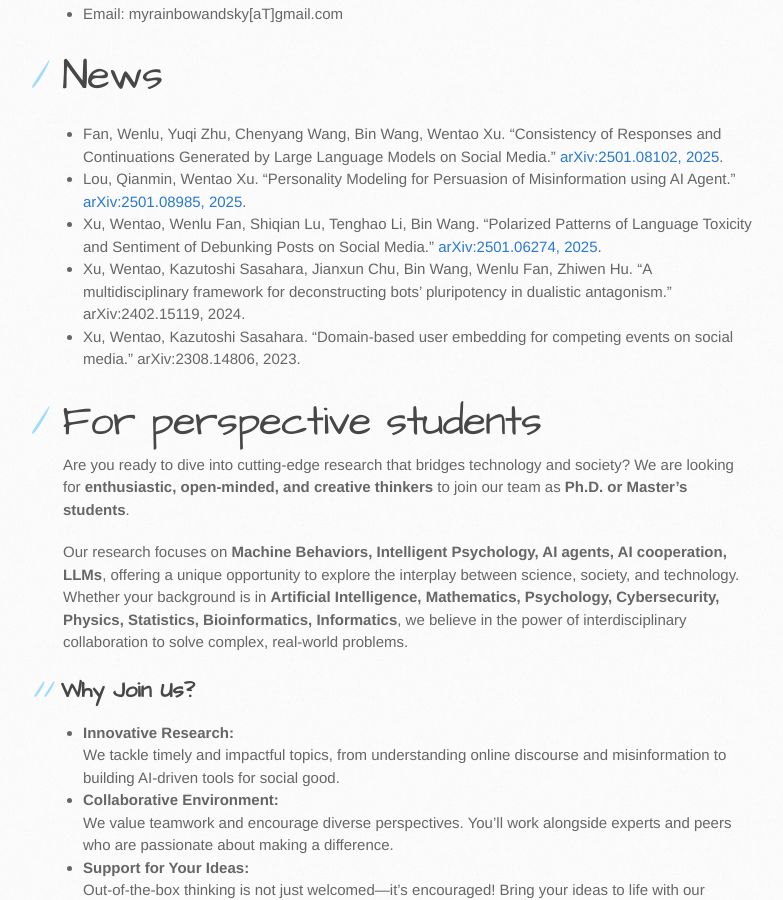
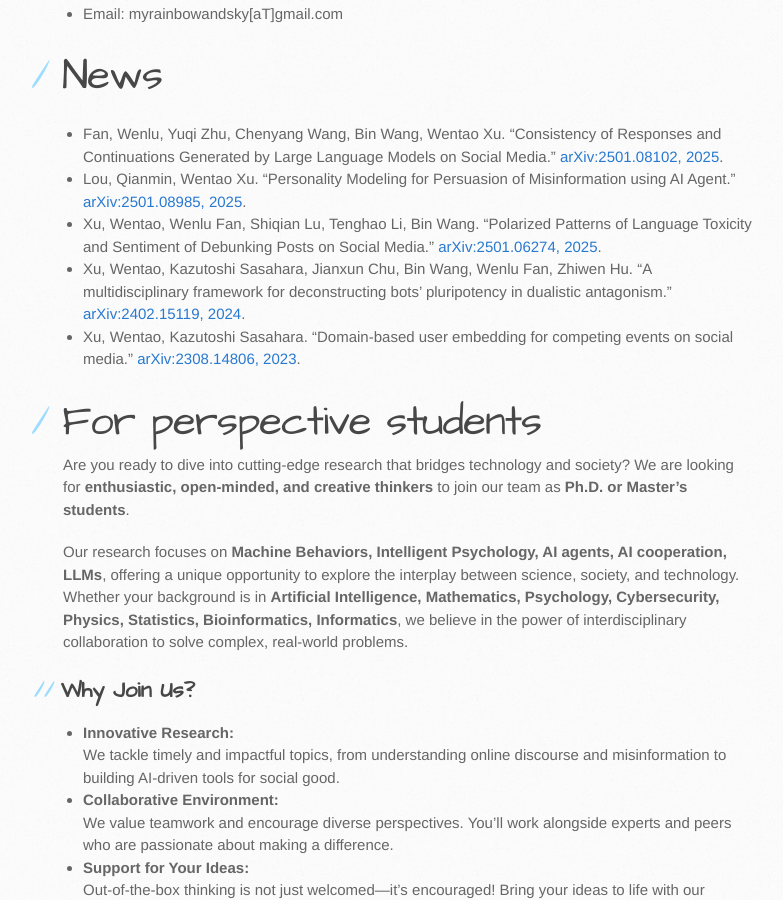
Before and after one commit to myrainbowandsky/myrainbowandsky.github.io, a Jekyll site: the page built from index.md, in a window 1280 px wide and 900 px high, scrolled down 677 px. Shown: the whole window, without its empty margins (107-890 px from the left). Built offline with Jekyll 4.4.1, drawn with Linux system fonts in a browser that asks for light colours; the repository's description, which GitHub fills in, is left out; part of the change alters nothing that is shown.

```diff
--- a/index.md
+++ b/index.md
@@ -20,8 +20,8 @@ layout: default
 * Fan, Wenlu, Yuqi Zhu, Chenyang Wang, Bin Wang, Wentao Xu. "Consistency of Responses and Continuations Generated by Large Language Models on Social Media." [arXiv:2501.08102, 2025](https://arxiv.org/abs/2501.08102).
 * Lou, Qianmin, Wentao Xu. "Personality Modeling for Persuasion of Misinformation using AI Agent." [arXiv:2501.08985, 2025](https://arxiv.org/abs/2501.08985).
 * Xu, Wentao, Wenlu Fan, Shiqian Lu, Tenghao Li, Bin Wang. "Polarized Patterns of Language Toxicity and Sentiment of Debunking Posts on Social Media." [arXiv:2501.06274, 2025](https://arxiv.org/abs/2501.06274).
-* Xu, Wentao, Kazutoshi Sasahara, Jianxun Chu, Bin Wang, Wenlu Fan, Zhiwen Hu. "A multidisciplinary framework for deconstructing bots' pluripotency in dualistic antagonism." arXiv:2402.15119, 2024.
-* Xu, Wentao, Kazutoshi Sasahara. "Domain-based user embedding for competing events on social media." arXiv:2308.14806, 2023.
+* Xu, Wentao, Kazutoshi Sasahara, Jianxun Chu, Bin Wang, Wenlu Fan, Zhiwen Hu. "A multidisciplinary framework for deconstructing bots' pluripotency in dualistic antagonism." [arXiv:2402.15119, 2024](https://arxiv.org/abs/2402.15119).
+* Xu, Wentao, Kazutoshi Sasahara. "Domain-based user embedding for competing events on social media." [arXiv:2308.14806, 2023](https://arxiv.org/abs/2308.14806).
 
 # For perspective students
 
```
